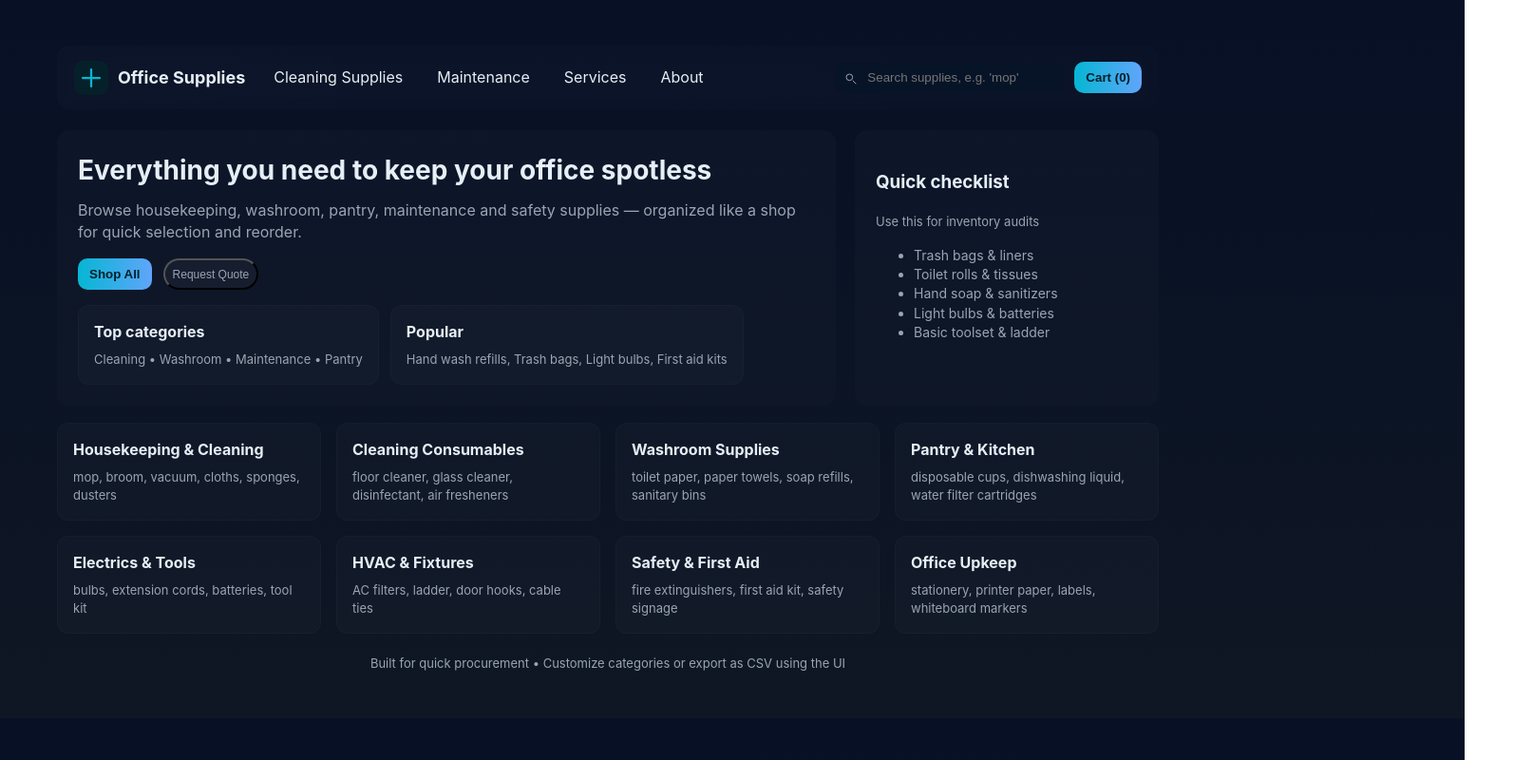
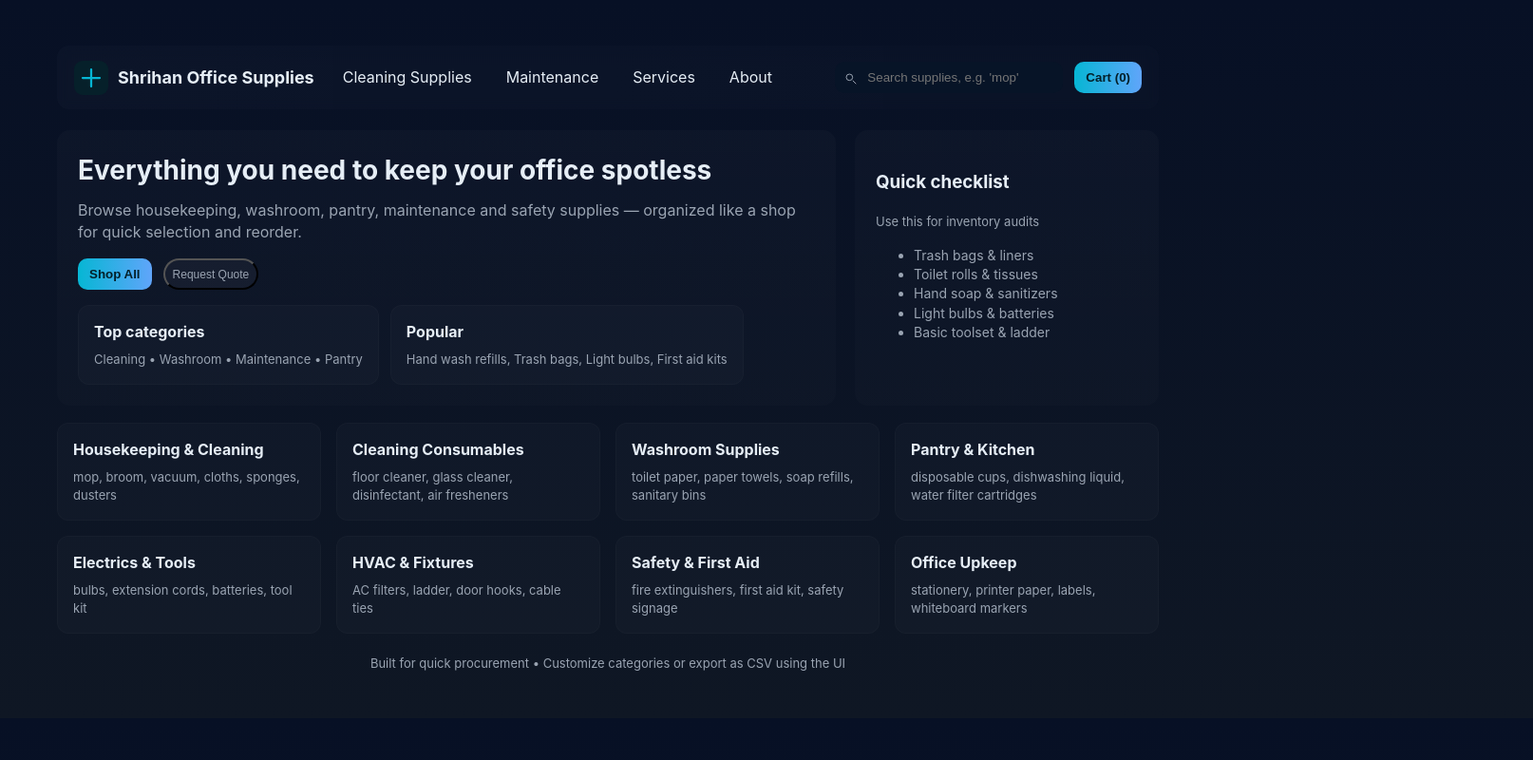
Before and after one commit to BharathAdapala/OfficeSupplies, a plain HTML site: page index.html in a window 1280 px wide. Shown: the whole page at 95% size, 1614 px wide, since content can reach past the window. Drawn offline with Linux system fonts and the light colour scheme.

Commit message:
Update index.html

```diff
--- a/index.html
+++ b/index.html
@@ -88,7 +88,7 @@
     <header>
       <div class="logo">
         <svg viewBox="0 0 24 24" fill="none" xmlns="http://www.w3.org/2000/svg"><rect width="24" height="24" rx="6" fill="#06202A"/><path d="M6 12h12M12 6v12" stroke="#06b6d4" stroke-width="1.5" stroke-linecap="round" stroke-linejoin="round"/></svg>
-        Office Supplies
+        Shrihan Office Supplies
       </div>
 
       <nav>
```
